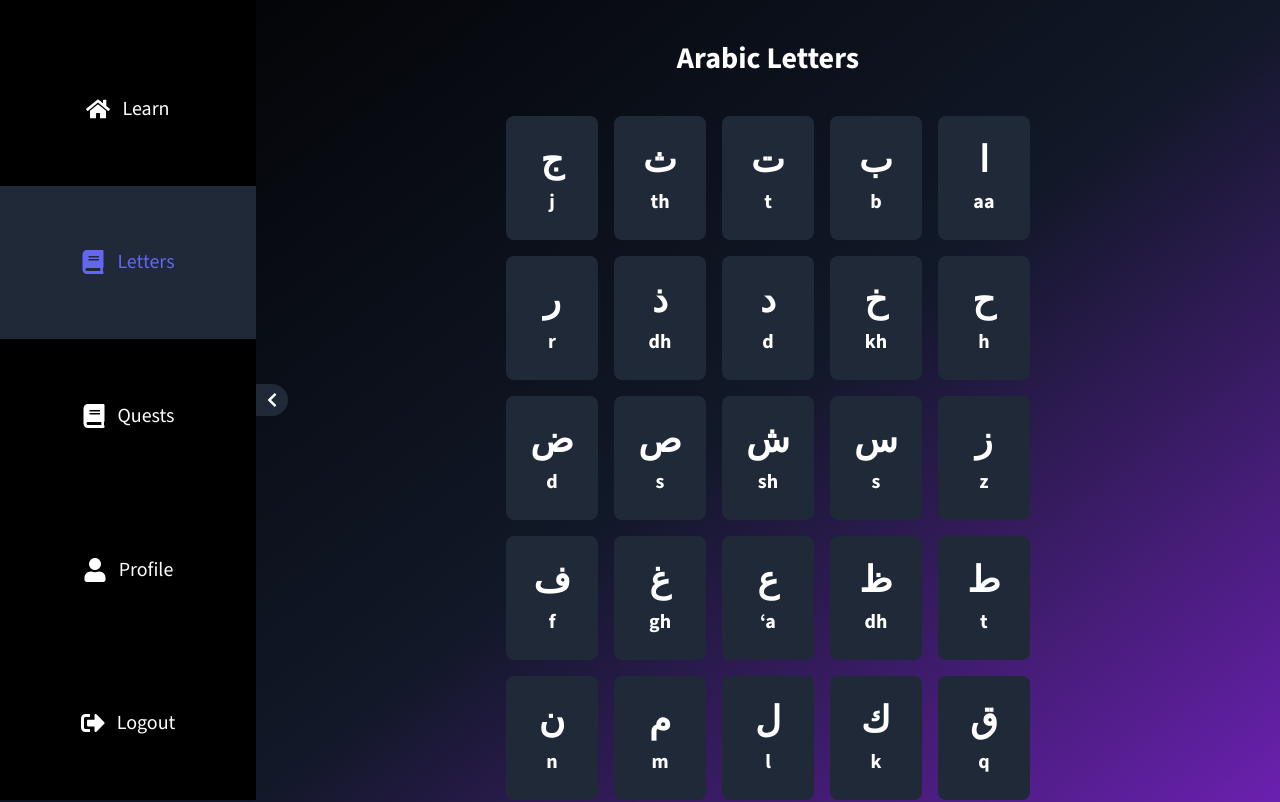
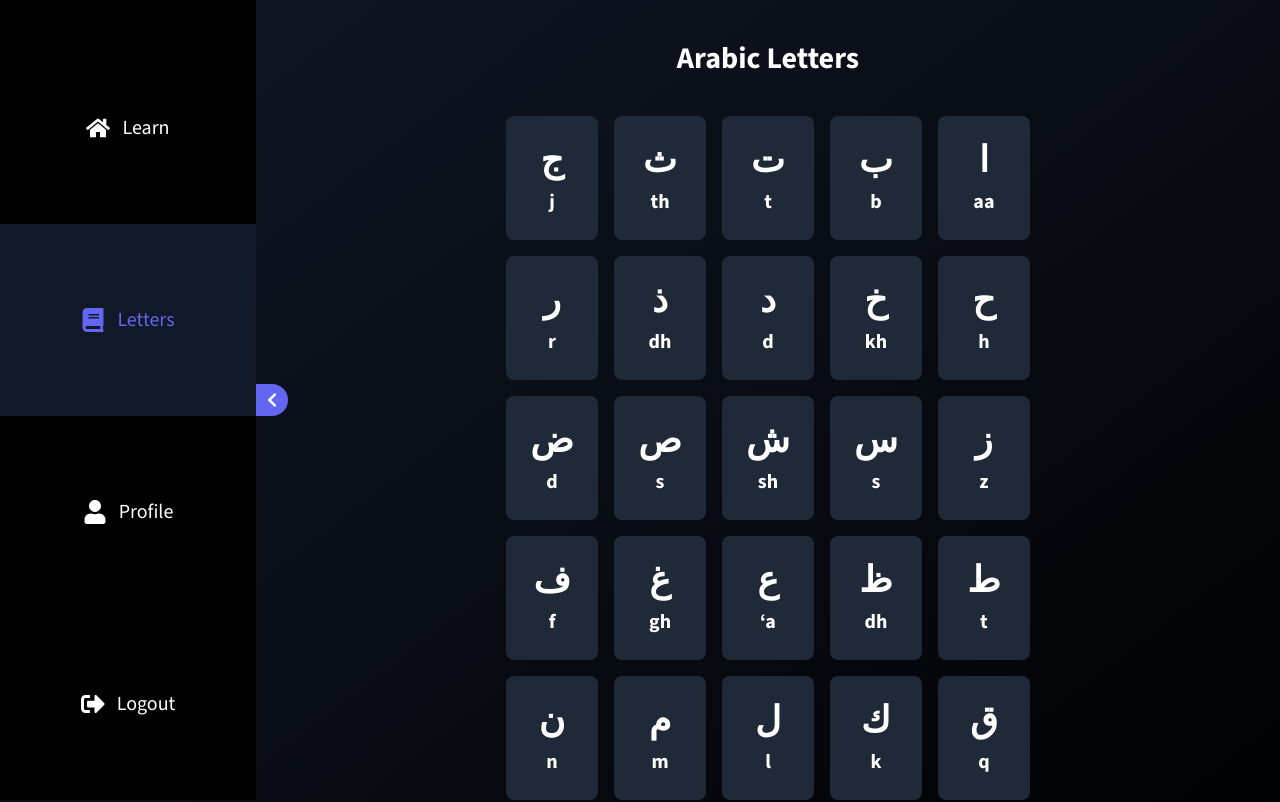
Before and after one commit to omar-t-ahmed/learn-lugha, a Next.js app: page /letters in a window 1280 px wide. Shown: the top 802 px of the page. Built offline with nearby package versions, Linux system fonts and the light colour scheme; no server answers.

Commit message:
fix spacing and sidebar

```diff
--- a/src/app/letters/page.tsx
+++ b/src/app/letters/page.tsx
@@ -37,32 +37,31 @@ const letterMapping: { [key: string]: string } = {
 
 const LettersPage: React.FC = () => {
   return (
-    <div className="bg-gradient-to-br from-black via-gray-900 to-purple-700 min-h-screen text-white">
+    <div className="bg-gradient-to-br from-gray-900 to-black min-h-screen text-white">
       <Sidebar />
-      <div className="ml-64 p-10 flex flex-col items-center">
-        <h1 className="text-3xl font-bold mb-10">Arabic Letters</h1>
-        <div className="grid grid-cols-5 gap-4 max-w-4xl mx-auto">
+      <div className="md:ml-64 p-4 md:p-10 flex flex-col items-center">
+        <h1 className="text-2xl md:text-3xl font-bold mb-6 md:mb-10">Arabic Letters</h1>
+        <div className="grid grid-cols-2 sm:grid-cols-3 md:grid-cols-4 lg:grid-cols-5 gap-4 max-w-4xl mx-auto">
           {Object.keys(letterMapping).slice(0, -3).map((letter, index) => (
             <div
               key={index}
-              className="flex flex-col justify-center items-center bg-gray-800 rounded-lg p-6 text-4xl font-bold"
+              className="flex flex-col justify-center items-center bg-gray-800 rounded-lg p-4 md:p-6 text-3xl md:text-4xl font-bold"
             >
               <div>{letter}</div>
-              <div className="text-xl mt-2">{letterMapping[letter]}</div>
+              <div className="text-lg md:text-xl mt-2">{letterMapping[letter]}</div>
             </div>
           ))}
 
           {/* Empty grid items to push last 3 letters to center */}
-          <div className="col-span-1"></div>
-          <div className="col-span-1"></div>
+          <div className="col-span-1 sm:col-span-2 md:col-span-3 lg:col-span-1"></div>
 
           {Object.keys(letterMapping).slice(-3).map((letter, index) => (
             <div
               key={index}
-              className="flex flex-col justify-center items-center bg-gray-800 rounded-lg p-6 text-4xl font-bold"
+              className="flex flex-col justify-center items-center bg-gray-800 rounded-lg p-4 md:p-6 text-3xl md:text-4xl font-bold"
             >
               <div>{letter}</div>
-              <div className="text-xl mt-2">{letterMapping[letter]}</div>
+              <div className="text-lg md:text-xl mt-2">{letterMapping[letter]}</div>
             </div>
           ))}
         </div>
--- a/src/app/profile/page.tsx
+++ b/src/app/profile/page.tsx
@@ -5,16 +5,16 @@ import Sidebar from "@/components/Sidebar";
 
 const ProfilePage: React.FC = () => {
   return (
-    <div className="bg-gradient-to-br from-black via-gray-900 to-purple-700 min-h-screen text-white">
+    <div className="bg-gradient-to-br from-gray-900 to-black min-h-screen text-white">
       <Sidebar />
-      <div className="ml-64 p-10">
-        <h1 className="text-3xl font-bold mb-10">Profile</h1>
-        <div className="bg-gray-800 p-8 rounded-lg shadow-lg">
-          <h2 className="text-2xl font-semibold mb-4">User Profile</h2>
-          <p className="text-lg mb-2">Name: John Doe</p>
-          <p className="text-lg mb-2">Email: john.doe@example.com</p>
-          <p className="text-lg mb-2">Member since: January 2022</p>
-          <p className="text-lg">Additional profile information goes here.</p>
+      <div className="p-4 md:ml-64 md:p-10">
+        <h1 className="text-2xl md:text-3xl font-bold mb-6 md:mb-10">Profile</h1>
+        <div className="bg-gray-800 p-6 md:p-8 rounded-lg shadow-lg">
+          <h2 className="text-xl md:text-2xl font-semibold mb-4">User Profile</h2>
+          <p className="text-base md:text-lg mb-2">Name: John Doe</p>
+          <p className="text-base md:text-lg mb-2">Email: john.doe@example.com</p>
+          <p className="text-base md:text-lg mb-2">Member since: January 2022</p>
+          <p className="text-base md:text-lg">Additional profile information goes here.</p>
         </div>
       </div>
     </div>
--- a/src/components/Chat.tsx
+++ b/src/components/Chat.tsx
@@ -395,10 +395,10 @@ const Chatbot: React.FC = () => {
       </div>
 
       {lessonCompleted && (
-        <div className="mt-6 text-green-500 text-xl">
-          <p>Congratulations! You've completed the lesson!</p>
-        </div>
-      )}
+  <div className="mt-6 text-green-500 text-xl">
+    <p>Congratulations! You&apos;ve completed the lesson!</p>
+  </div>
+)}
     </div>
   );
 };
--- a/src/components/Sidebar.tsx
+++ b/src/components/Sidebar.tsx
@@ -1,24 +1,24 @@
 import React, { useState } from "react";
 import Link from "next/link";
-import Image from "next/image";
 import { FaHome, FaUser, FaBook, FaSignOutAlt, FaChevronLeft, FaChevronRight } from 'react-icons/fa';
 import { usePathname, useRouter } from 'next/navigation';
 import { auth } from '@/firebase';
 import { signOut } from 'firebase/auth';
-import logo from '../../public/LEARN LUGHA.png';
 
 const Sidebar = () => {
   const [isCollapsed, setIsCollapsed] = useState(false); // State to manage sidebar collapse
   const pathname = usePathname();
   const router = useRouter();
 
+  // Function to handle active state
   const isActive = (path: string) =>
     pathname === path
       ? isCollapsed
-        ? "bg-gray-800 w-16 text-indigo-500"
-        : "bg-gray-800 text-indigo-500"
+        ? "bg-gray-900 w-16 text-indigo-500"
+        : "bg-gray-900 text-indigo-500"
       : "";
 
+  // Function to handle logout
   const handleLogout = async () => {
     try {
       await signOut(auth);
@@ -29,44 +29,37 @@ const Sidebar = () => {
   };
 
   return (
-    <div className={`flex h-screen bg-black text-white fixed top-0 left-0 transition-all duration-300 ${isCollapsed ? 'w-16' : 'w-64'}`}>
+    <div className={`flex z-50 h-screen bg-black text-white fixed top-0 left-0 transition-all duration-300 ${isCollapsed ? 'w-16' : 'w-64'}`}>
       <div className={`flex flex-col h-full ${isCollapsed ? 'w-16' : 'w-64'}`}>
         <Link href="/" className={`flex items-center justify-center p-4 text-xl font-bold text-white hover:text-indigo-500 ${isActive('/')}`}>
-
         </Link>
         <nav className="flex-1 flex flex-col">
           <ul className="flex flex-col flex-1">
             <li className="flex flex-1">
-              <Link href="/lessons" className={`flex-1 flex items-center justify-center p-4 text-xl hover:bg-gray-800 ${isActive('/lessons')}`}>
-                <FaHome className="mr-3 text-2xl" />
-                {!isCollapsed && 'Learn'}
+              <Link href="/lessons" className={`flex-1 flex items-center justify-center p-4 text-xl hover:bg-gray-900 hover:text-indigo-500 ${isActive('/lessons')}`}>
+                <FaHome className="text-2xl" />
+                {!isCollapsed && <span className="ml-3">Learn</span>}
               </Link>
             </li>
             <li className="flex flex-1">
-              <Link href="/letters" className={`flex-1 flex items-center justify-center p-4 text-xl hover:bg-gray-800 ${isActive('/letters')}`}>
-                <FaBook className="mr-3 text-2xl" />
-                {!isCollapsed && 'Letters'}
+              <Link href="/letters" className={`flex-1 flex items-center justify-center p-4 text-xl hover:bg-gray-900 hover:text-indigo-500 ${isActive('/letters')}`}>
+                <FaBook className="text-2xl" />
+                {!isCollapsed && <span className="ml-3">Letters</span>}
               </Link>
             </li>
             <li className="flex flex-1">
-              <Link href="/quests" className={`flex-1 flex items-center justify-center p-4 text-xl hover:bg-gray-800 ${isActive('/quests')}`}>
-                <FaBook className="mr-3 text-2xl" />
-                {!isCollapsed && 'Quests'}
-              </Link>
-            </li>
-            <li className="flex flex-1">
-              <Link href="/profile" className={`flex-1 flex items-center justify-center p-4 text-xl hover:bg-gray-800 ${isActive('/profile')}`}>
-                <FaUser className="mr-3 text-2xl" />
-                {!isCollapsed && 'Profile'}
+              <Link href="/profile" className={`flex-1 flex items-center justify-center p-4 text-xl hover:bg-gray-900 hover:text-indigo-500 ${isActive('/profile')}`}>
+                <FaUser className="text-2xl" />
+                {!isCollapsed && <span className="ml-3">Profile</span>}
               </Link>
             </li>
             <li className="flex flex-1">
               <button
                 onClick={handleLogout}
-                className="flex-1 flex items-center justify-center p-4 text-xl hover:bg-gray-800 cursor-pointer"
+                className="flex-1 flex items-center justify-center p-4 text-xl hover:bg-gray-900 hover:text-indigo-500 cursor-pointer"
               >
-                <FaSignOutAlt className="mr-3 text-2xl" />
-                {!isCollapsed && 'Logout'}
+                <FaSignOutAlt className="text-2xl" />
+                {!isCollapsed && <span className="ml-3">Logout</span>}
               </button>
             </li>
           </ul>
@@ -74,7 +67,7 @@ const Sidebar = () => {
       </div>
       <button
         onClick={() => setIsCollapsed(!isCollapsed)}
-        className="absolute top-1/2 right-0 transform translate-x-full -translate-y-1/2 bg-gray-800 text-white p-2 rounded-r-full"
+        className="absolute top-1/2 right-0 transform translate-x-full -translate-y-1/2 bg-indigo-500 text-white p-2 rounded-r-full"
       >
         {isCollapsed ? <FaChevronRight /> : <FaChevronLeft />}
       </button>
```
Also changed, not shown: src/app/lessons/page.tsx (+14 -18 lines).
